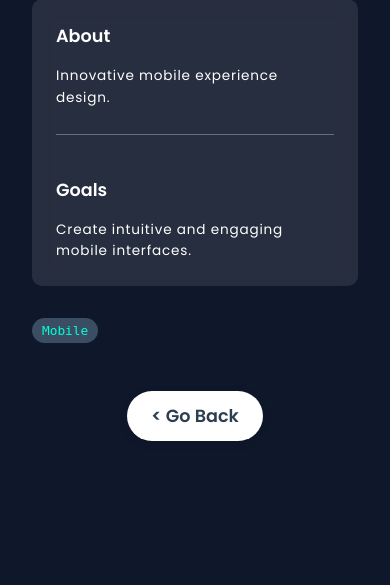
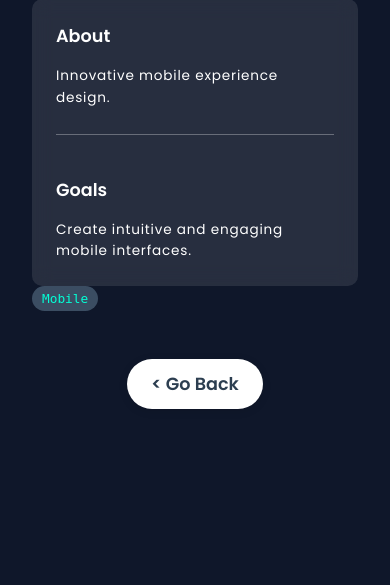
Before and after one commit to SkylarYHU/personal-portfolio-D, a Django app: page /mobile-landing-page/1 in a window 390 px wide. Shown: the part 325-910 px from the top of the page. After the commit the page ends 734 px from the top, so only its background shows below. Run offline with Django 5.2, Linux system fonts and the light colour scheme; data comes from the database, SQL or seed files in the repository.

Commit message:
Remove margin-top from .mobile-landing-detail .tags-section

```diff
--- a/static/css/styles.css
+++ b/static/css/styles.css
@@ -1583,7 +1583,6 @@ html {
 
 .mobile-landing-detail .tags-section {
   text-align: left;
-  margin-top: 2rem;
 }
 
 /* Remove spacing between tags within mobile-landing-detail context */
```
